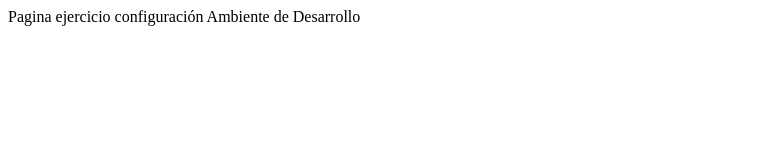
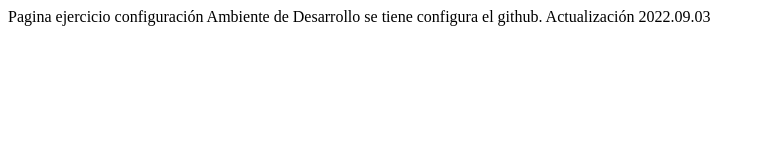
Before and after one commit to carloselozano/proyectoDemoCursoPrework, a plain HTML site: page index.html in a window 1280 px wide. Shown: the whole page, without its empty margins (0-765 px from the left). Drawn offline with Linux system fonts and the light colour scheme.

Commit message:
Actualización 2022.09.03

```diff
--- a/index.html
+++ b/index.html
@@ -8,6 +8,8 @@
 </head>
 <body>
     Pagina ejercicio configuración Ambiente de Desarrollo
+    se tiene configura el github.
+    Actualización 2022.09.03
 
 </body>
 </html>
```
